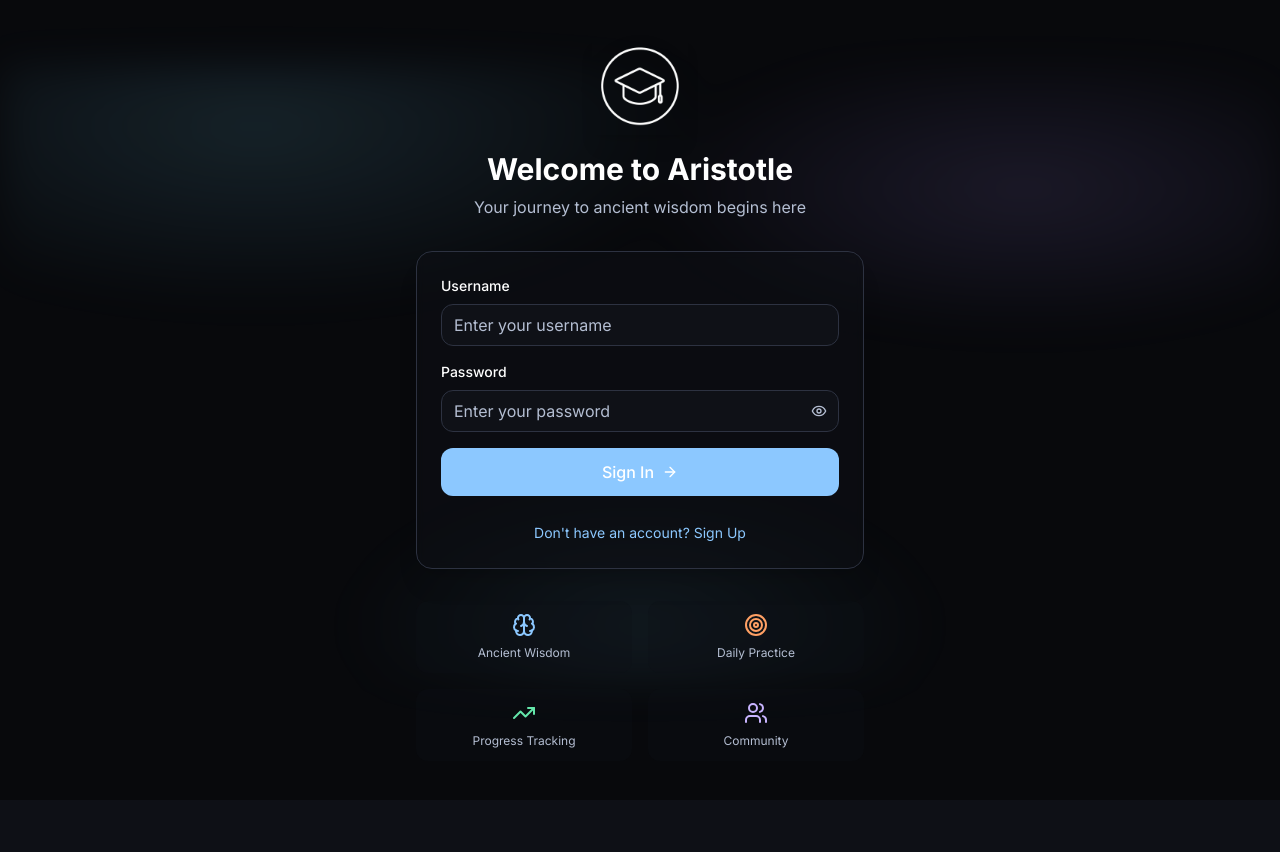
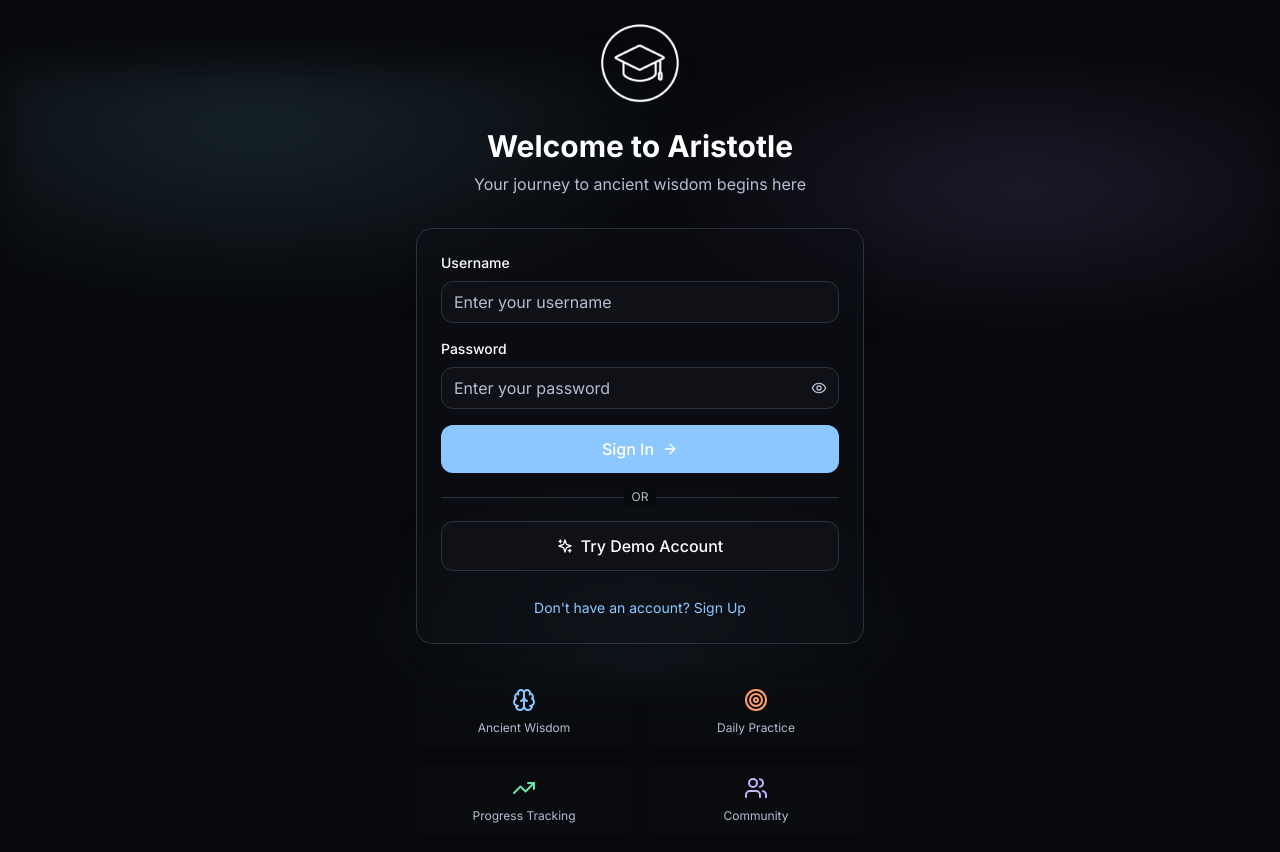
Before and after one commit to WELCOMETOTHETRIBE/aristotle, a Next.js app: page /auth in a window 1280 px wide. Before the commit the page ends 800 px from the top, so only its background shows below. Built offline with nearby package versions, Linux system fonts and the light colour scheme; no server answers.

Commit message:
Add demo login button to auth page for Railway deployment

```diff
--- a/app/auth/page.tsx
+++ b/app/auth/page.tsx
@@ -93,6 +93,33 @@ export default function AuthPage() {
     } catch (err) {
       console.error('Auth submission error:', err);
       setError(err instanceof Error ? err.message : 'An unexpected error occurred. Please try again.');
+    } finally {
+      setIsLoading(false);
+    }
+  };
+
+  const handleDemoLogin = async () => {
+    setIsLoading(true);
+    setError('');
+
+    try {
+      if (!signIn) {
+        setError('Authentication system not available. Please refresh the page.');
+        return;
+      }
+
+      const result = await signIn('demo', 'password123');
+      if (result.success) {
+        setSuccess('Welcome to the demo!');
+        setTimeout(() => {
+          router.push('/');
+        }, 1000);
+      } else {
+        setError(result.error || 'Demo login failed. Please try again.');
+      }
+    } catch (err) {
+      console.error('Demo login error:', err);
+      setError('Demo login failed. Please try again.');
     } finally {
       setIsLoading(false);
     }
@@ -305,6 +332,37 @@ export default function AuthPage() {
               </button>
             </form>
 
+            {/* Demo Login Button */}
+            {!isSignUp && (
+              <div className="mt-4">
+                <div className="relative">
+                  <div className="absolute inset-0 flex items-center">
+                    <span className="w-full border-t border-border" />
+                  </div>
+                  <div className="relative flex justify-center text-xs uppercase">
+                    <span className="bg-bg px-2 text-muted">Or</span>
+                  </div>
+                </div>
+                <button
+                  onClick={handleDemoLogin}
+                  disabled={isLoading}
+                  className="w-full mt-4 py-3 bg-surface border border-border text-text rounded-lg font-medium hover:bg-surface-2 disabled:opacity-50 disabled:cursor-not-allowed flex items-center justify-center gap-2"
+                >
+                  {isLoading ? (
+                    <>
+                      <Loader2 className="w-4 h-4 animate-spin" />
+                      Signing In...
+                    </>
+                  ) : (
+                    <>
+                      <Sparkles className="w-4 h-4" />
+                      Try Demo Account
+                    </>
+                  )}
+                </button>
+              </div>
+            )}
+
             {/* Toggle Sign Up/Sign In */}
             <div className="mt-6 text-center">
               <button
```
